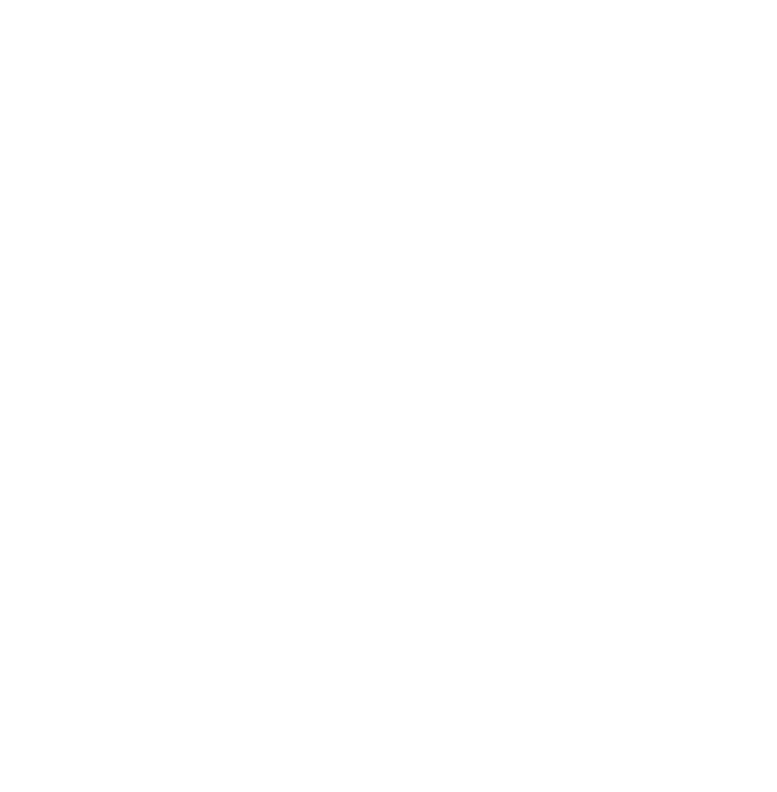
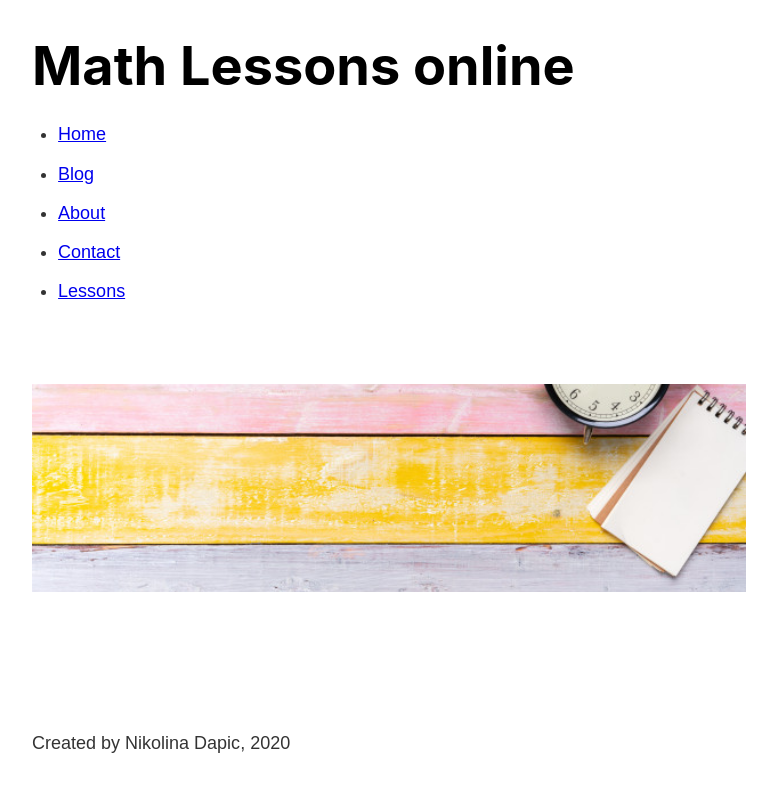
Before and after one commit to nikolinadapic/online-ucionica, a Gatsby site in the folder gatsby-project/: page /lesson in a window 1280 px wide. Before the commit this address had no page. Shown: the whole page, without its empty margins (251-1028 px from the left). Built offline with nearby package versions, Linux system fonts and the light colour scheme; Gatsby itself is replaced by a stand-in of ours.

Commit message:
Added lesson page template

```diff
--- /dev/null
+++ b/gatsby-project/src/components/lesson-image.js
@@ -0,0 +1,21 @@
+import React from "react"
+import { useStaticQuery, graphql } from "gatsby"
+import Img from "gatsby-image"
+
+const LessonImage = () => {
+    const data = useStaticQuery(graphql`
+      query {
+        placeholderImage: file(relativePath: { eq: "images/lesson.jpg" }) {
+          childImageSharp {
+            fluid(maxWidth: 1200, maxHeight: 350) {
+              ...GatsbyImageSharpFluid
+            }
+          }
+        }
+      }
+    `)
+
+    return <Img fluid={data.placeholderImage.childImageSharp.fluid} />
+  }
+
+  export default LessonImage
--- /dev/null
+++ b/gatsby-project/src/pages/lesson.js
@@ -0,0 +1,16 @@
+import React from 'react'
+
+import MyLayout from '../components/my-layout'
+import Head from '../components/head'
+import LessonImage from "../components/lesson-image"
+
+const Lesson = () => {
+    return (
+        <MyLayout>
+            <Head title="Lesson" />
+            <LessonImage />
+        </MyLayout>
+    )
+}
+
+export default Lesson
```
Also changed, not shown: gatsby-project/src/pages/lessons.js (+5 -5 lines), gatsby-project/src/images/lesson.jpg (added).
